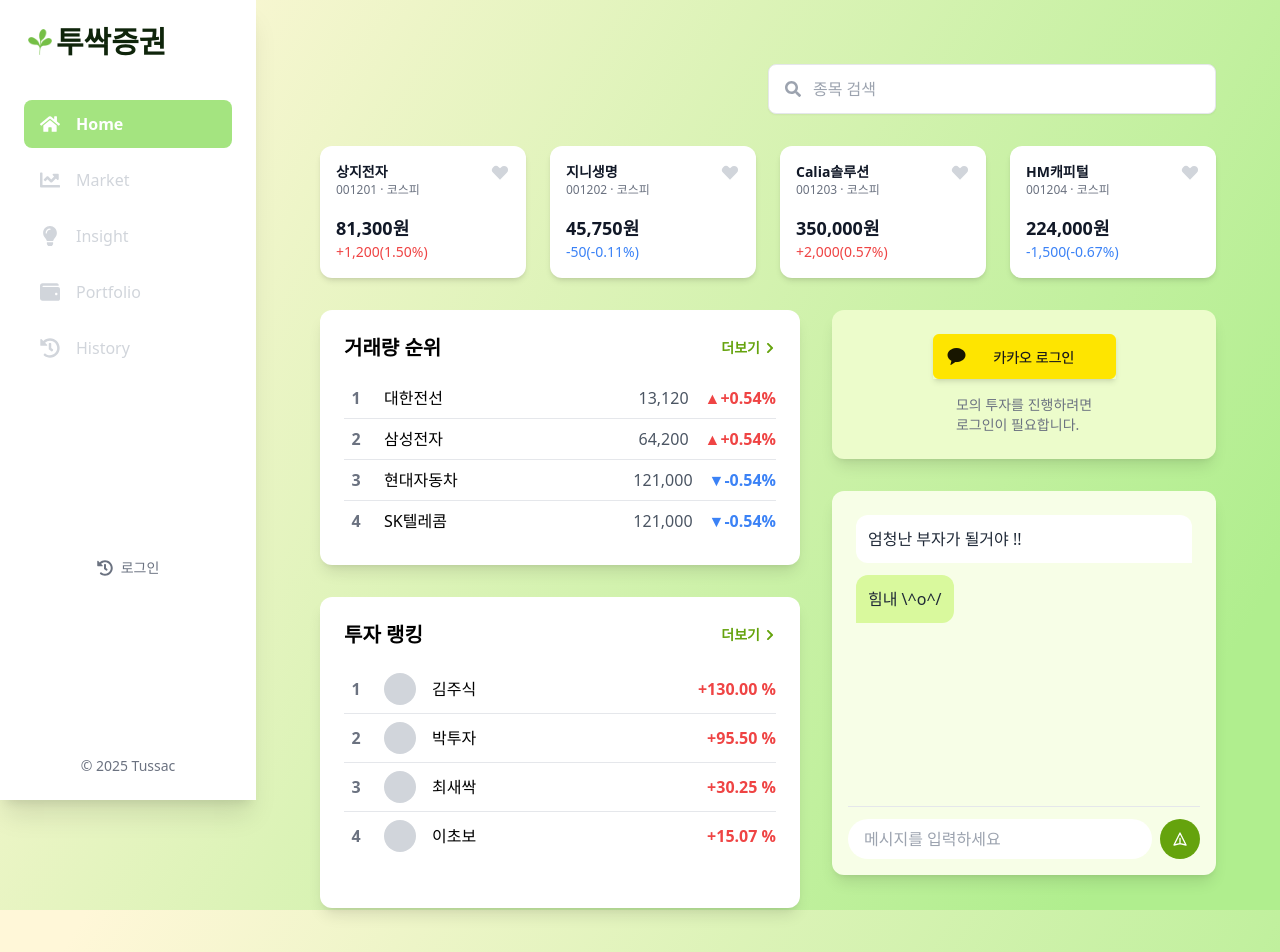
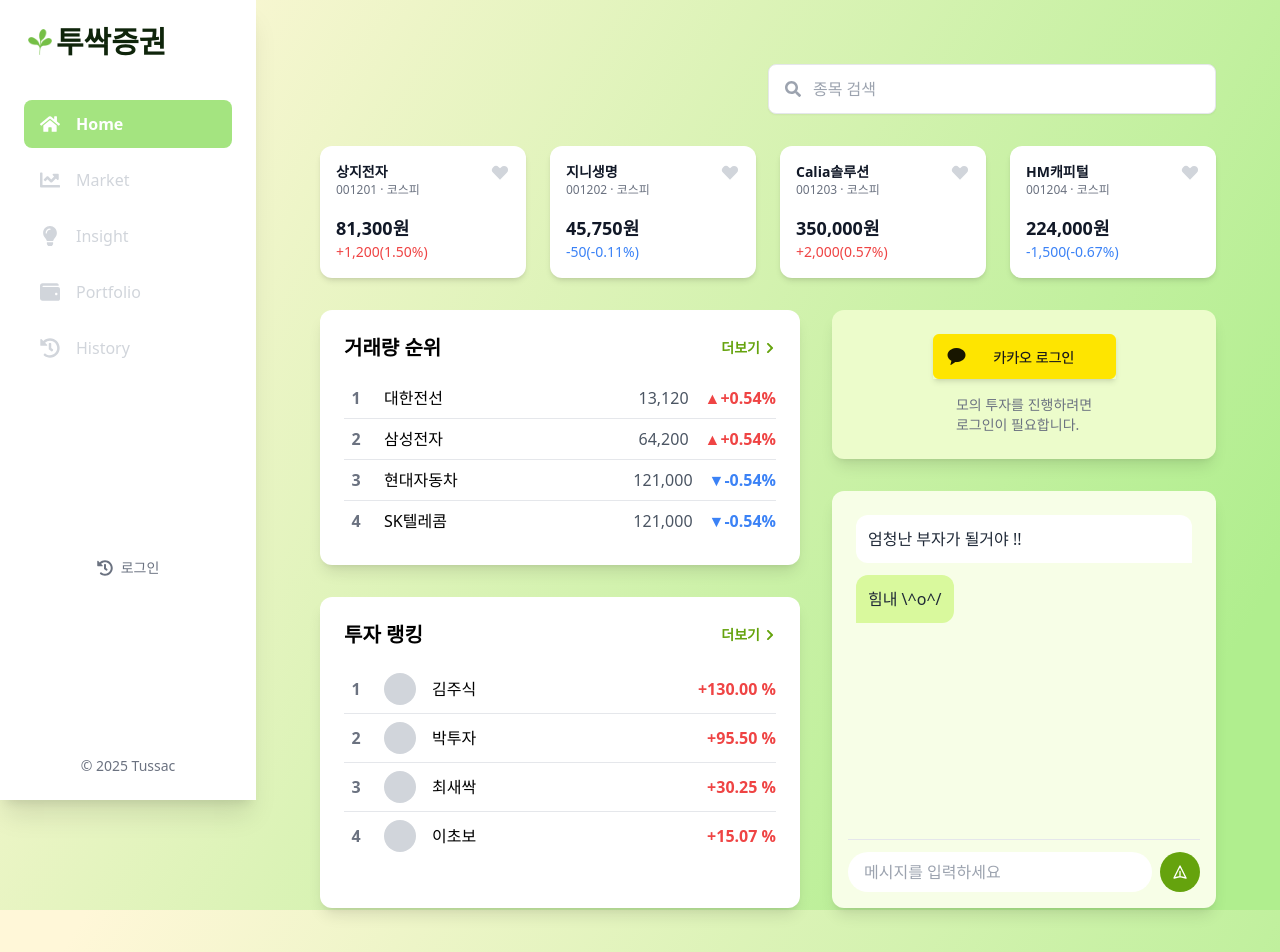
Before and after one commit to SeSAC3-Project/Tussak, a React (Create React App) app in the folder client/: page / in a window 1280 px wide. Shown: the top 952 px of the page. Built offline with nearby package versions, Linux system fonts and the light colour scheme.

Commit message:
[HOME] 왼쪽 컬럼, 오른쪽 컬럼의 하단 맞추기 완료

```diff
--- a/client/src/pages/Home.jsx
+++ b/client/src/pages/Home.jsx
@@ -16,12 +16,12 @@ function Home() {
 
         <div className="flex flex-col lg:flex-row lg:space-x-8 space-y-8 lg:space-y-0">
 
-            <div className="flex-1 space-y-8">
+            <div className="flex-1 flex flex-col space-y-8">
             <StockRank />
             <InvestorRank />
             </div>
 
-            <div className="w-full lg:w-96 space-y-8">
+            <div className="w-full lg:w-96 flex flex-col space-y-8">
             <LoginCard />
             <ChatWindow />
             </div>
@@ -214,7 +214,7 @@ const SendIcon = () => (
 
 function ChatWindow() {
     return (
-        <div className="bg-lime-50 rounded-xl shadow-lg p-4 h-96 flex flex-col justify-between">
+        <div className="bg-lime-50 rounded-xl shadow-lg p-4 flex flex-col flex-1">
             <div className="flex-1 overflow-y-auto mb-4 space-y-3 p-2">
                 <div className="bg-white p-3 rounded-xl rounded-br-none text-gray-800 max-w-xs sm:max-w-sm ml-auto">
                     <p>엄청난 부자가 될거야 !!</p>
```
